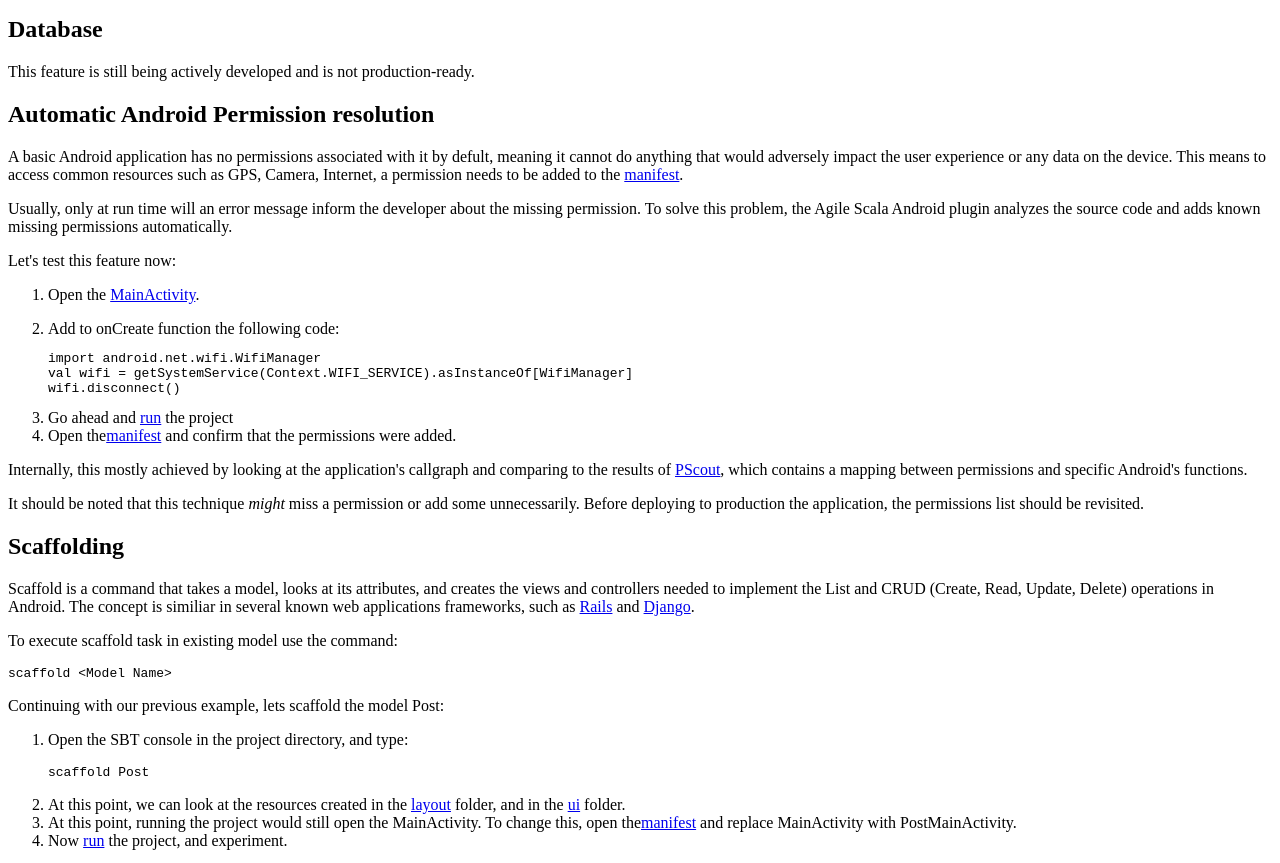
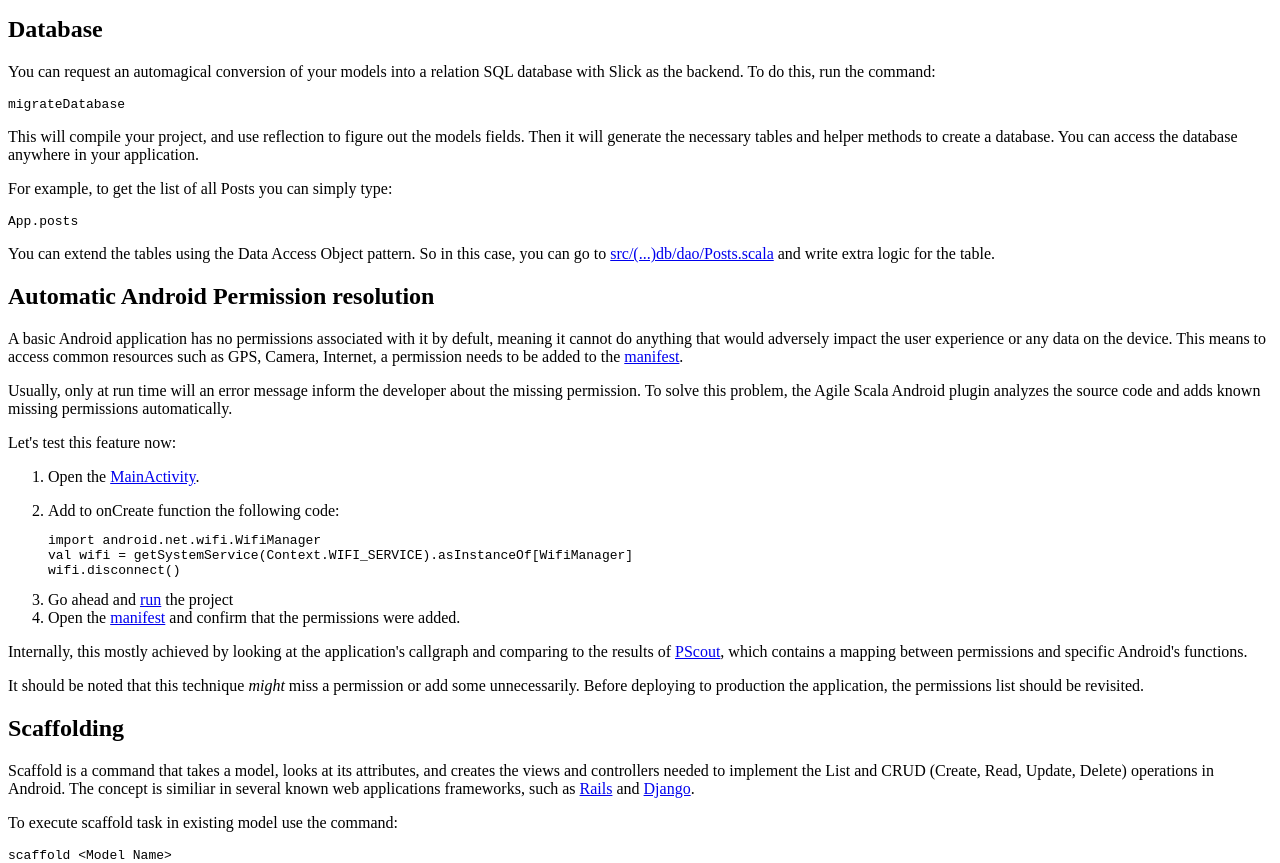
Before and after one commit to luismfonseca/agile-scala-android-example, a plain HTML site: page tutorial/index.html in a window 1280 px wide. Shown: the part 1431-2294 px from the top of the page. Drawn offline with Linux system fonts and the light colour scheme; files whose address does not match are found by name.

Commit message:
Bumped plugin version to 0.3 Fixed TableDatabaseVersions to latest version. Updated tutorial to include the Database section.

```diff
--- a/tutorial/index.html
+++ b/tutorial/index.html
@@ -65,7 +65,12 @@
 </div>
 <div>
 	<h2>Database</h2>
-	<p>This feature is still being actively developed and is not production-ready.</p>
+	<p>You can request an automagical conversion of your models into a relation SQL database with Slick as the backend. To do this, run the command:</p>
+	<pre><code>migrateDatabase</code></pre>
+	<p>This will compile your project, and use reflection to figure out the models fields. Then it will generate the necessary tables and helper methods to create a database. You can access the database anywhere in your application.</p>
+	<p>For example, to get the list of all Posts you can simply type:</p>
+	<pre><code>App.posts</code></pre>
+	<p>You can extend the tables using the Data Access Object pattern. So in this case, you can go to <a href="#code/src/main/scala/pt/pimentelfonseca/activatorexample/db/dao/Posts.scala" class="shortcut">src/(...)db/dao/Posts.scala</a> and write extra logic for the table.</p>
 </div>
 <div>
 	<h2>Automatic Android Permission resolution</h2>
@@ -79,7 +84,7 @@
 val wifi = getSystemService(Context.WIFI_SERVICE).asInstanceOf[WifiManager]
 wifi.disconnect()</code></pre></li>
 		<li>Go ahead and <a href="#run" class="shortcut">run</a> the project</li>
-		<li>Open the<a href="#code/src/main/AndroidManifest.xml" class="shortcut">manifest</a> and confirm that the permissions were added.</li>
+		<li>Open the <a href="#code/src/main/AndroidManifest.xml" class="shortcut">manifest</a> and confirm that the permissions were added.</li>
 	</ol>
 	<p>Internally, this mostly achieved by looking at the application's callgraph and comparing to the results of <a href="http://pscout.csl.toronto.edu">PScout</a>, which contains a mapping between permissions and specific Android's functions.</p>
 	<p>It should be noted that this technique <i>might</i> miss a permission or add some unnecessarily. Before deploying to production the application, the permissions list should be revisited.</p>
```
Also changed, not shown: 3 other files.
